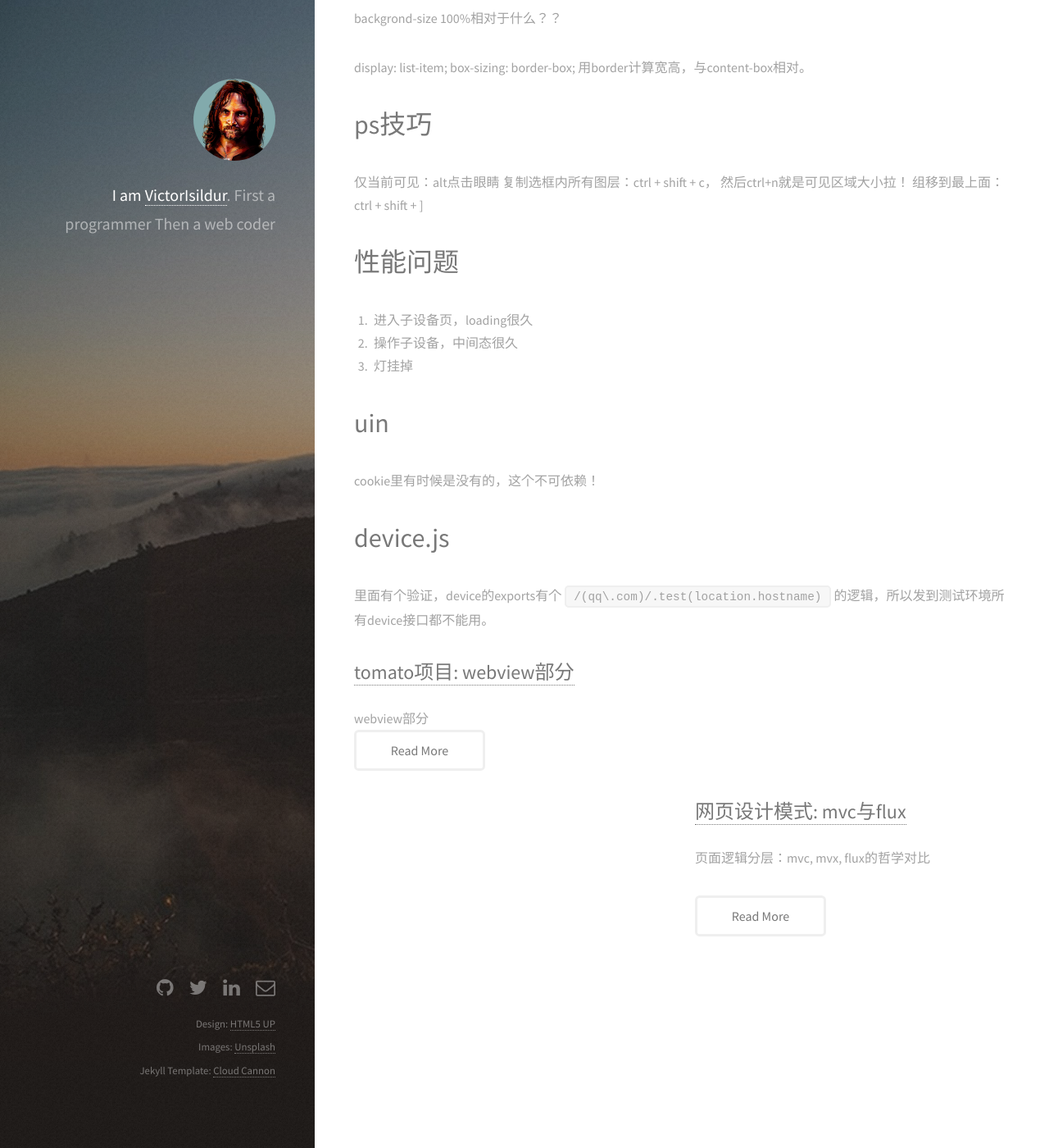
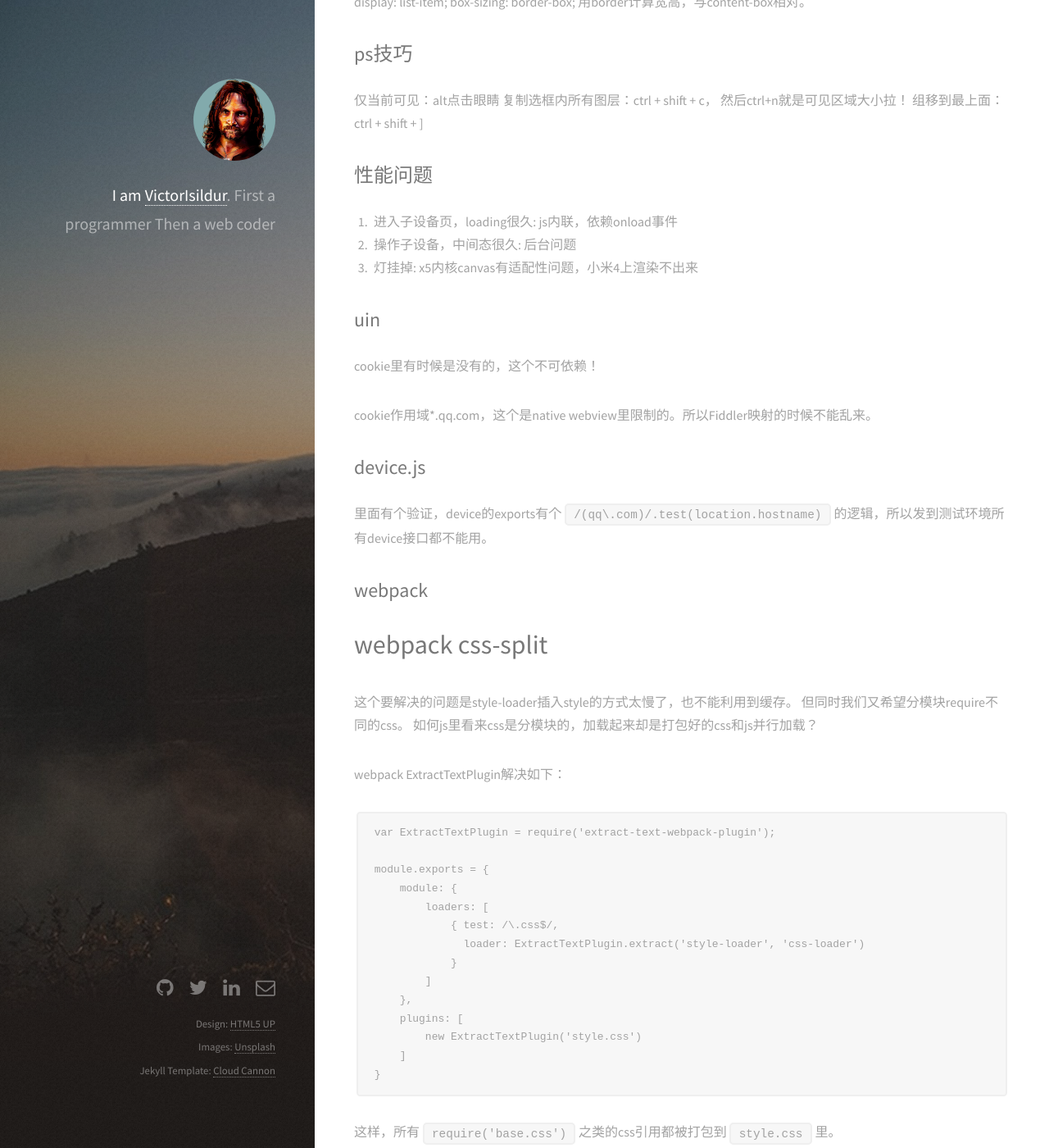
Before and after one commit to victorisildur/victorisildur.github.io, a Jekyll site: the page built from _posts/2016-02-18-work-getstarted.markdown, in a window 1280 px wide and 1400 px high, scrolled down 2123 px. Shown: the whole window at 82% size. Built offline with Jekyll 4.4.1, drawn with Linux system fonts in a browser that asks for light colours; Markdown is read by kramdown in place of the engine named in the settings; some of the changed text lies outside the part shown.

Commit message:
css-split

````diff
--- a/_posts/2016-02-18-work-getstarted.markdown
+++ b/_posts/2016-02-18-work-getstarted.markdown
@@ -31,7 +31,7 @@ insert的良好替代是grunt-include-replace，tmpl的良好替代是angular/re
 
 由于压缩了Zeptojs，文件大小从129KB减小到了64KB。
 
-# 调试
+## 调试
 
 fiddler做proxy，手机设置proxy为本机，端口为fiddler端口，然后fiddler rule加一条
 
@@ -53,10 +53,10 @@ emacs load path默认是`emacs_install_path/VERSION/site-lisp`和`emacs_install_
 
 web-mode非常吊，`C-c C-n`可以切换opening/closing tags.
 
-# js问题
+## js问题
 `document.write()`如果是在embedded script里写，则不会调用`document.open()`，这个open是会清空文档的。
 
-# css问题
+## css问题
 
 rem在padding中计算不准，要绕一下.
 字会比理想的小，不要用padding算，以ceiling过的rem为准，用line-height确保总大小无偏差。
@@ -75,20 +75,53 @@ backgrond-size 100%相对于什么？？
 display: list-item;
 box-sizing: border-box; 用border计算宽高，与content-box相对。
 
-# ps技巧
+## ps技巧
 
 仅当前可见：alt点击眼睛
 复制选框内所有图层：ctrl + shift + c， 然后ctrl+n就是可见区域大小拉！
 组移到最上面： ctrl + shift + ]
 
-# 性能问题
+## 性能问题
 
-1. 进入子设备页，loading很久
-2. 操作子设备，中间态很久
-3. 灯挂掉
+1. 进入子设备页，loading很久: js内联，依赖onload事件
+2. 操作子设备，中间态很久: 后台问题
+3. 灯挂掉: x5内核canvas有适配性问题，小米4上渲染不出来
 
-# uin
+## uin
 cookie里有时候是没有的，这个不可依赖！
 
-# device.js
+cookie作用域*.qq.com，这个是native webview里限制的。所以Fiddler映射的时候不能乱来。
+
+## device.js
 里面有个验证，device的exports有个`/(qq\.com)/.test(location.hostname)`的逻辑，所以发到测试环境所有device接口都不能用。
+
+## webpack
+
+# webpack css-split
+这个要解决的问题是style-loader插入style的方式太慢了，也不能利用到缓存。
+但同时我们又希望分模块require不同的css。
+如何js里看来css是分模块的，加载起来却是打包好的css和js并行加载？
+
+webpack ExtractTextPlugin解决如下：
+
+```
+var ExtractTextPlugin = require('extract-text-webpack-plugin');
+
+module.exports = {
+    module: {
+        loaders: [
+	    { test: /\.css$/,
+	      loader: ExtractTextPlugin.extract('style-loader', 'css-loader')
+	    }
+	]
+    },
+    plugins: [
+        new ExtractTextPlugin('style.css')
+    ]
+}
+```
+
+这样，所有`require('base.css')`之类的css引用都被打包到`style.css`里。
+
+# webpack ddl
+webpack编译太慢了？ external是一种思路，ddl是另一种。
````
Also changed, not shown: other parts of _posts/2016-02-18-work-getstarted.markdown (+2 -2 lines).
